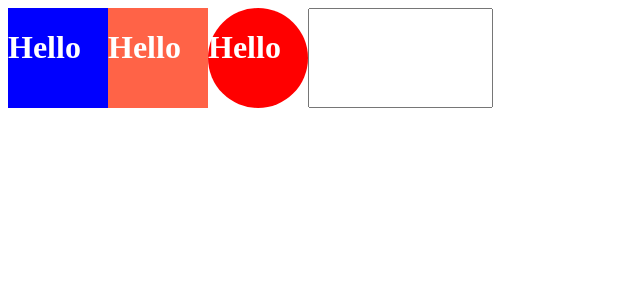
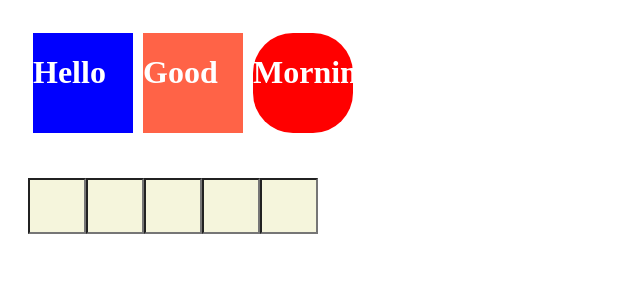
Before and after one commit to alexynkim/react-masterclass, a React (Create React App) app: page / in a window 1280 px wide. Shown: the top 300 px of the page, without its empty margins (0-640 px from the left). Built offline with nearby package versions, Linux system fonts and the light colour scheme.

Commit message:
add codes

```diff
--- a/src/App.js
+++ b/src/App.js
@@ -1,7 +1,7 @@
-import ExecStyle from "./Routes/ExecStyle";
+import ExerciseStyle from "./Routes/ExerciseStyle";
 
 function App() {
-  return <ExecStyle />;
+  return <ExerciseStyle />;
 }
 
 export default App;
--- a/src/Routes/ExecStyle.js
+++ /dev/null
@@ -1,43 +0,0 @@
-import styled from "styled-components";
-
-const Container = styled.div`
-  display: flex;
-  /* flex-direction: column; */
-`;
-
-const Box = styled.div`
-  background-color: ${(p) => p.bgcolor};
-  width: 100px;
-  height: 100px;
-`;
-
-const Circle = styled(Box)`
-  border-radius: 50px;
-`;
-
-const Text = styled.h1`
-  color: white;
-`;
-
-const Input = styled.input.attrs({ required: true, minLength: 10 })`
-  color: tomato;
-`;
-
-function ExecStyle() {
-  return (
-    <Container>
-      <Box bgcolor="blue">
-        <Text>Hello</Text>
-      </Box>
-      <Box bgcolor="tomato">
-        <Text>Hello</Text>
-      </Box>
-      <Circle bgcolor="red">
-        <Text>Hello</Text>
-      </Circle>
-      <Input></Input>
-    </Container>
-  );
-}
-
-export default ExecStyle;
--- /dev/null
+++ b/src/Routes/ExerciseStyle.js
@@ -0,0 +1,60 @@
+import styled from "styled-components";
+
+const Container = styled.div`
+  display: flex;
+  flex-direction: column;
+`;
+
+const Shape = styled.div`
+  display: flex;
+  flex-direction: raw;
+  margin: 20px;
+`;
+
+const Box = styled.div`
+  background-color: ${(p) => p.$bgcolor};
+  width: 100px;
+  height: 100px;
+  margin: 5px;
+`;
+
+const Circle = styled(Box)`
+  border-radius: 40px;
+`;
+
+const Text = styled.h1`
+  color: white;
+`;
+
+const Input = styled.input.attrs({ required: true, minLength: 10 })`
+  width: 50px;
+  height: 50px;
+  background-color: beige;
+`;
+
+function ExerciseStyle() {
+  return (
+    <Container>
+      <Shape>
+        <Box $bgcolor="blue">
+          <Text>Hello</Text>
+        </Box>
+        <Box $bgcolor="tomato">
+          <Text>Good</Text>
+        </Box>
+        <Circle $bgcolor="red">
+          <Text>Morning</Text>
+        </Circle>
+      </Shape>
+      <Shape>
+        <Input></Input>
+        <Input></Input>
+        <Input></Input>
+        <Input></Input>
+        <Input></Input>
+      </Shape>
+    </Container>
+  );
+}
+
+export default ExerciseStyle;
```
